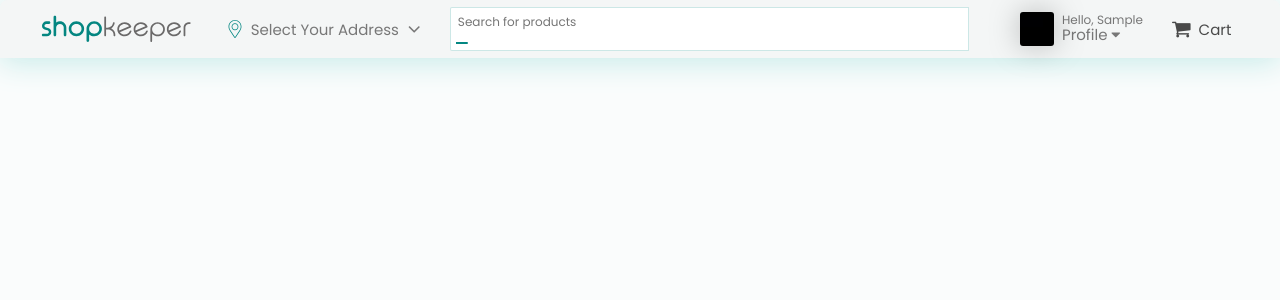
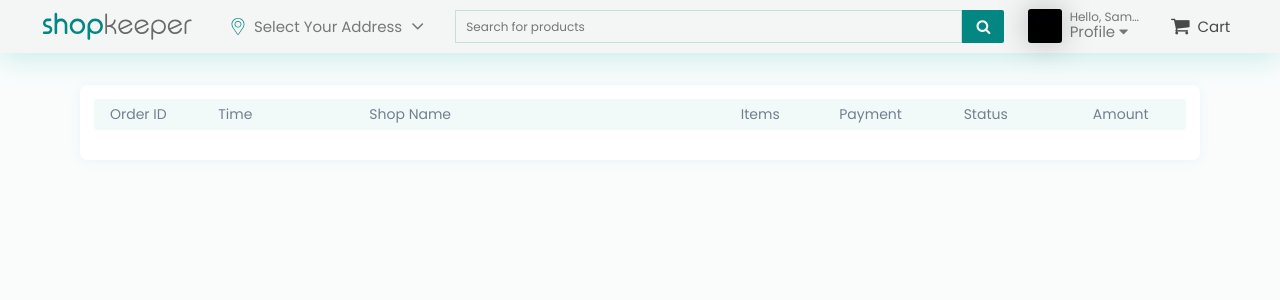
Before and after one commit to uttampagda/keeper, a Django app: page /orders in a window 1280 px wide. Shown: the top 300 px of the page. Run offline with Django 3.2, Linux system fonts and the light colour scheme; the visitor is signed in with stand-in values (Sample User, id 1); data that the repository does not hold is empty; some libraries are stand-ins or nearby versions.

Commit message:
CUSTOMER ORDER PAGE

```diff
--- a/customer/views.py
+++ b/customer/views.py
@@ -91,7 +91,6 @@ def custDashboard(request):
     km_range = 10000
 
     allcategories = AllCategories.objects.all()
-    print("AllCategories", allcategories)
 
     try:
         allAddress = CustAddress.objects.filter(customer=customer_data)
@@ -102,7 +101,7 @@ def custDashboard(request):
             category_name = request.POST.get('category_name')
             product_name = request.POST.get('product_name')
 
-            print(km_range, "--",category_name, "--",product_name)
+
 
             if km_range is None or km_range == '':
                 km_range = 10000
@@ -114,13 +113,13 @@ def custDashboard(request):
                     location__dwithin=(ref_location, D(km=km_range)),
                     product_name__startswith=product_name)
 
-            print('NearBySellers', NearBySellers)
+
             return render(request, 'customer/dashboard.html',
                           {'customer_data': customer_data, 'near_by_sellers': NearBySellers,
                            'allcategories': allcategories})
 
         NearBySellers = Seller.objects.filter(location__dwithin=(ref_location, D(km=km_range)))
-        print('NearBySellers', NearBySellers)
+
 
         return render(request, 'customer/dashboard.html',
                       {'customer_data': customer_data, 'near_by_sellers': NearBySellers, 'allcategories':allcategories})
@@ -143,7 +142,7 @@ def searchProductNearBY(request):
         if request.method == "POST":
             km_range = request.POST.get('km_range')
             key_word = request.POST['key_word']
-            print(km_range)
+
             if km_range is None or km_range == '':
                 km_range = 10
 
@@ -155,12 +154,11 @@ def searchProductNearBY(request):
 
         NearByProduct = Product.objects.filter(location__dwithin=(ref_location, D(km=km_range)),
                                                product_name__icontains=key_word)
-        for product in NearByProduct:
-            print(product.product_name, product.price)
+
+
 
         return render(request, 'customer/productSearch.html', {'product_data': NearByProduct})
     except Exception as er:
-        print(er)
         NearBySellers = {}
         messages.error(request, 'Please add Address first!')
         return render(request, 'customer/dashboard.html',
@@ -207,7 +205,6 @@ def addAddress(request):
 
 def sellerlandingpage(request):
     if request.method == "GET":
-        print(request.GET["seller_name"])
         seller_detail = Seller.objects.get(username=request.GET["seller_name"])
         seller_products = Product.objects.filter(seller_cr=seller_detail.credentials_id,is_featured=True)
         loc=seller_detail.location
@@ -234,8 +231,7 @@ def confirm(request):
         order_type = request.POST.get('order_type')
         pick_up_time = request.POST.get('pick_up_time')
         total = request.POST.get('total')
-        print(name, list_of_orders, total, order_type, pick_up_time)
-        amount = int(total) * 100
+        amount = int(total)
         return render(request, 'customer/checkout.html',
                       {'list_of_orders': list_of_orders, 'name': name, 'total': int(total), 'amount': int(amount),
                        'order_type': order_type, 'pick_up_time': pick_up_time})
@@ -253,12 +249,12 @@ def checkout(request):
 
         amount = request.POST.get('total').replace('/', '')
         list_of_orders = request.POST.get('list_of_orders').replace('/', '')
-        print(amount, list_of_orders)
+
         client = razorpay.Client(auth=("rzp_test_bSTKVqtv6GwTso", "YEAj0ll32SLlXhunbTJSJqVH"))
         payment = client.order.create({'amount': amount, 'currency': 'INR', 'payment_capture': '1'})
-        print("DONE_PAYMENT-------------", payment)
+
         customer_data = Customer.objects.get(username=request.user.username)
-        print(json.loads(list_of_orders))
+
         seller_id = Product.objects.get(pk=json.loads(list_of_orders)[0]['proid']).seller_cr
 
         new_order = AllOrders(
@@ -290,7 +286,6 @@ def success(request):
 
 def banner(request):
     bannerr = Banner.objects.all()
-    print(bannerr)
     data = {
         'bannerr': bannerr,
     }
@@ -299,21 +294,22 @@ def banner(request):
 
 def orders(request):
     order_data = AllOrders.objects.all().filter(customer_id=request.user.id)
-    print(request.user.id)
     data = {
         'order_data': order_data,
     }
 
-    return render(request, "customer/orders.html", data)
+    return render(request, "customer/myorderview.html", data)
 
 @login_required(login_url='cusLogin')
 def profile(request):
     if request.method == 'GET':
-
-        return render(request, 'customer/profileview.html')
+        customer_data = Customer.objects.get(credentials_id=request.user.id)
+        profile_to_be_edit = Customer.objects.get(credentials_id=request.user.id)
+        return render(request, 'customer/profileview.html', {'profile_to_be_edit': profile_to_be_edit, 'customer_data': customer_data})
 
     if request.method == 'POST':
-        profile_to_be_edit = Seller.objects.get(credentials_id=request.user.id)
+        profile_to_be_edit = Customer.objects.get(credentials_id=request.user.id)
+        user_to_be_edit = User.objects.get(id=request.user.id)
 
         newpassword = request.POST.get('newpassword')
         newconfirmpassword = request.POST.get('newconfirmpassword')
@@ -323,8 +319,9 @@ def profile(request):
             u.save()
             print("password updated")
 
-        profile_to_be_edit.shopname = request.POST.get('shopname')
+        user_to_be_edit.first_name = request.POST.get('first_name')
         profile_to_be_edit.phone = request.POST.get('phone')
 
         profile_to_be_edit.save()
-        return redirect('sellerDashboard')
+        user_to_be_edit.save()
+        return redirect('custDashboard')
--- a/keeper/static/css/style.css
+++ b/keeper/static/css/style.css
@@ -219,17 +219,22 @@ input {
 
 .search-box {
   background: #FFFFFF;
+
+  border-radius: 2px 0 0 2px;
+  display: contents;
+}
+.search-box input {
   border: 1px solid rgba(4, 135, 130, 0.2);
-  padding: 5px;
-  border-radius: 2px 0 0 2px;
+  padding: 5px 10px
 }
-
 .search-box-icon {
   background: #048782;
   border: 0;
   border-radius: 0 2px 2px 0;
 }
-
+input:disabled {
+  background: rgba(4, 135, 130, 0.2);
+}
 .profile-container {
   height: auto;
 }
@@ -249,7 +254,13 @@ input {
   filter: drop-shadow(0px 0px 15px rgba(0, 0, 0, 0.25));
   border-radius: 3px;
 }
+.customer_name{
+  max-width: 70px;
+text-overflow: ellipsis;
+white-space: nowrap;
+overflow: hidden;
 
+}
 .profile-dropdown-content {
   visibility: hidden;
   position: absolute;
@@ -778,3 +789,157 @@ input {
 .app-content-headerButton:hover {
   background-color: rgba(4, 135, 130, 0.9);
 }
+
+.orders-area-wrapper.tableView {
+    background: white;
+    box-shadow: 0 1px 10px 2px rgba(4, 135, 130, 0.05);
+    border-radius: 8px;
+    padding: 14px;
+    height: auto;
+    max-height: 85%;
+    margin: 2rem 5rem;
+}
+.tableView .orders-cell {
+  padding: 8px 16px;
+  font-size: 14px;
+  display: flex;
+  align-items: center;
+}
+.tableView .product-cell img {
+  width: 32px;
+  height: 32px;
+  border-radius: 8px;
+  margin-right: 6px;
+}
+.products-header .orders-cell {
+  color: #708090;
+}
+
+.order-id {
+    padding: 8px 16px;
+    font-size: 14px;
+    color: #08a6a1;
+}
+
+.tableView .order-arrange > :first-child {
+    min-width: 9%;
+    margin-right: 10px;
+}
+.tableView .order-arrange > :nth-child(2) {
+    min-width: 12%;
+    margin-right: 20px;
+}
+.tableView .order-arrange > :nth-child(3) {
+    min-width: 30%;
+    width: 100%;
+    margin-right: 22px;
+}
+.tableView .order-arrange > :nth-child(4) {
+  min-width: 7%;
+  margin-right: 22px;
+}
+.tableView .order-arrange > :nth-child(5) {
+  min-width: 8%;
+  margin-right: 37px;
+}
+.tableView .order-arrange > :nth-child(6) {
+  min-width: 10%;
+  margin-right: 20px;
+}
+.tableView .order-arrange > :nth-child(7) {
+  min-width: 10%;
+}
+
+.order-toggle-button {
+  font-family: "Poppins", sans-serif;
+  word-break: normal;
+  font-size: 16px;
+  line-height: 24px;
+  font-weight: 500;
+  color: grey;
+  border: 1px solid #e5e5e5;
+  padding: 5px 20px;
+  border-radius: 40px;
+  outline: none;
+  transition: all .3s;
+  margin-left: 7px;
+}
+.list-container-main {
+  height: auto;
+  max-height: 32rem;
+  overflow: auto;
+  -ms-overflow-style: none;  /* IE and Edge */
+  scrollbar-width: none;  /* Firefox */
+}
+.list-container-main::-webkit-scrollbar {
+  display: none;
+}
+.tableView .products-header {
+  display: flex;
+  align-items: center;
+  border-radius: 4px;
+  background-color: rgba(4, 135, 130, 0.05);
+  position: sticky;
+  top: 0;
+  margin-bottom: 1rem;
+}
+.tableView .products-row {
+  display: flex;
+  align-items: center;
+  border-radius: 8px;
+}
+.tableView .products-row:hover {
+  box-shadow: var(--filter-shadow);
+  background-color: rgba(4, 135, 130, 0.05);
+}
+.tableView .products-row .cell-more-button {
+  border: none;
+  background-color: transparent;
+  display: flex;
+  margin-left: 1rem;
+}
+.tableView .products-cell {
+    padding: 8px 16px;
+    font-size: 14px;
+    display: flex;
+    align-items: center;
+}
+.tableView .products-cell img {
+  width: 42px;
+  height: 42px;
+  border-radius: 8px;
+  margin: 0 12px 0 6px;
+}
+.products-cell.image {
+  display: flex;
+  align-items: center;
+  width: 30%;
+}
+.product-name {
+  text-overflow: ellipsis;
+  white-space: nowrap;
+  max-width: 100%;
+}
+.products-header .products-cell {
+  color: #708090;
+}
+.tableView .products-arrange > :first-child {
+    min-width: 30%;
+    margin-right: 20px;
+}
+.tableView .products-arrange > :nth-child(2) {
+    min-width: 30%;
+    margin-right: 30px;
+}
+.tableView .products-arrange > :nth-child(3) {
+    margin-right: 42px;
+    min-width: 10%;
+}
+.tableView .products-arrange > :nth-child(4) {
+   min-width: 10%;
+   margin-right: 42px;
+}
+.tableView .products-arrange > :nth-child(5) {
+   min-width: 5%;
+
+}
--- a/keeper/static/js/addimage.js
+++ b/keeper/static/js/addimage.js
@@ -29,8 +29,7 @@ const uploadedFile = document.querySelector('#uploadedFile');
 const imagesTypes = [
   "jpeg",
   "png",
-  "svg",
-  "gif"
+  "svg"
 ];
 
 
--- a/templates/customer/base.html
+++ b/templates/customer/base.html
@@ -48,16 +48,11 @@
                         </div>
 
                         <div class="d-flex w-45">
-                            <div class="search-box w-100">
-                                <form method="POST" action="{% url 'custDashboard' %}">
+                                <form class="search-box w-100" method="POST" action="{% url 'custDashboard' %}">
                                     {% csrf_token %}
                                     <input class="ftsz-12 w-100" autocomplete="off" name="product_name" placeholder="Search for products">
-
-                                    <button class="search-box-icon c-pointer" type="submit"></button>
+                                    <button class="search-box-icon c-pointer" type="submit"><i class="fa fa-search p-2 F4F6F6"></i></button>
                                 </form>
-                                </div>
-
-                                <i class="fa fa-search p-2 F4F6F6"></i></button>
                         </div>
 
 
@@ -65,7 +60,7 @@
 					<div onclick="profilebutton()" class="profile-container d-flex c-pointer">
 						<div class="profile-box mr-2"></div>
 						<div class="">
-							<p class="ftsz-12">Hello, {{ user.first_name }}</p>
+							<p class="customer_name ftsz-12">Hello, {{ user.first_name }}</p>
 							<div class="d-flex">
 								<p class="ftsz-15 mr-1">Profile</p>
 								<i class="fa fa-caret-down"></i>
@@ -73,7 +68,7 @@
 									<div class="d-flex align-items-center dropdown-profile-padding">
 										<div class="profile-box-2 mr-3"></div>
 										<div class="d-block">
-											<p class="ftsz-15 padding-tb2-5 black-0-8">{{ user.first_name }} {{ user.last_name }}</p>
+											<p class="ftsz-15 padding-tb2-5 black-0-8 customer_name">{{ user.first_name }} {{ user.last_name }}</p>
 											<p class="ftsz-12 black-0-8">{{ customer_data.email }}</p>
 										</div>
 									</div>
--- /dev/null
+++ b/templates/customer/myorderview.html
@@ -0,0 +1,38 @@
+{% extends "customer/base.html" %}
+{% block content %}
+
+    <div class="orders-area-wrapper tableView">
+            <div class="products-header order-arrange">
+              <div class="orders-cell">Order ID</div>
+              <div class="orders-cell">Time</div>
+              <div class="orders-cell">Shop Name</div>
+              <div class="orders-cell">Items</div>
+              <div class="orders-cell">Payment</div>
+              <div class="orders-cell">Status</div>
+              <div class="orders-cell">Amount</div>
+            </div>
+
+
+            <div class="list-container-main">
+                {% for order in order_data %}
+              <div class="products-row order-arrange">
+                  <div class="orders-cell order-id">{{ order.id }}</div>
+                  <div class="orders-cell time">{{ order.created_date }}</div>
+                  <div class="orders-cell cusname">{{ order.shopname }}</div>
+                  <div class="orders-cell items">11</div>
+                  <div class="orders-cell payment-cell">
+                    <span class="status active">{{ order.order_type}}</span>
+                  </div>
+
+                  <div class="orders-cell status-cell">
+                    <span class="status active">{{ order.order_status }}</span>
+                  </div>
+
+
+                  <div class="orders-cell amount">{{ order.ttl_amount }}</div>
+                </div>
+                {% endfor %}
+            </div>
+          </div>
+
+{% endblock %}
--- a/templates/seller/Profileview.html
+++ b/templates/seller/Profileview.html
@@ -48,8 +48,8 @@
                               </svg>
                             </span>
                             <span id="loadingText" class="prod-imgup__loading-text">Please Wait</span>
-                            <img src="" alt="Preview Image" id="previewImage" class="prod-imgup__preview-image" draggable="false">
-                            <input type="file" id="fileInput" name="productImage" class="prod-imgup__file-input" accept="image/*" >
+                            <img src="{{ profile_to_be_edit.product_image.url }}" style="display: block" alt="Preview Image" id="previewImage" class="prod-imgup__preview-image" draggable="false">
+                            <input type="file" id="fileInput" name="profileImage" class="prod-imgup__file-input" accept="image/*" >
                           </div>
                           <!-- End prodimgup -->
                         </div>
@@ -77,7 +77,7 @@
                           <div class="w-100 d-flex justify-content-between">
                             <div class="w-50">
                               <h5 class="addproducts-list-text">Email address <span>(Not to be edited)</span></h5>
-                              <input name="email" placeholder="Email address" value="{{ profile_to_be_edit.email }}" >
+                              <input name="email" placeholder="Email address" value="{{ profile_to_be_edit.email }}" disabled>
                             </div>
                           </div>
 
```
Also changed, not shown: keeper/static/sellers/css/style.css (+10 -0 lines), sellers/views.py (+11 -5 lines), templates/customer/profileview.html (+10 -10 lines), templates/seller/editProductview.html (+15 -9 lines), templates/seller/orderview.html (+25 -3 lines), templates/seller/productview.html (+16 -7 lines).
